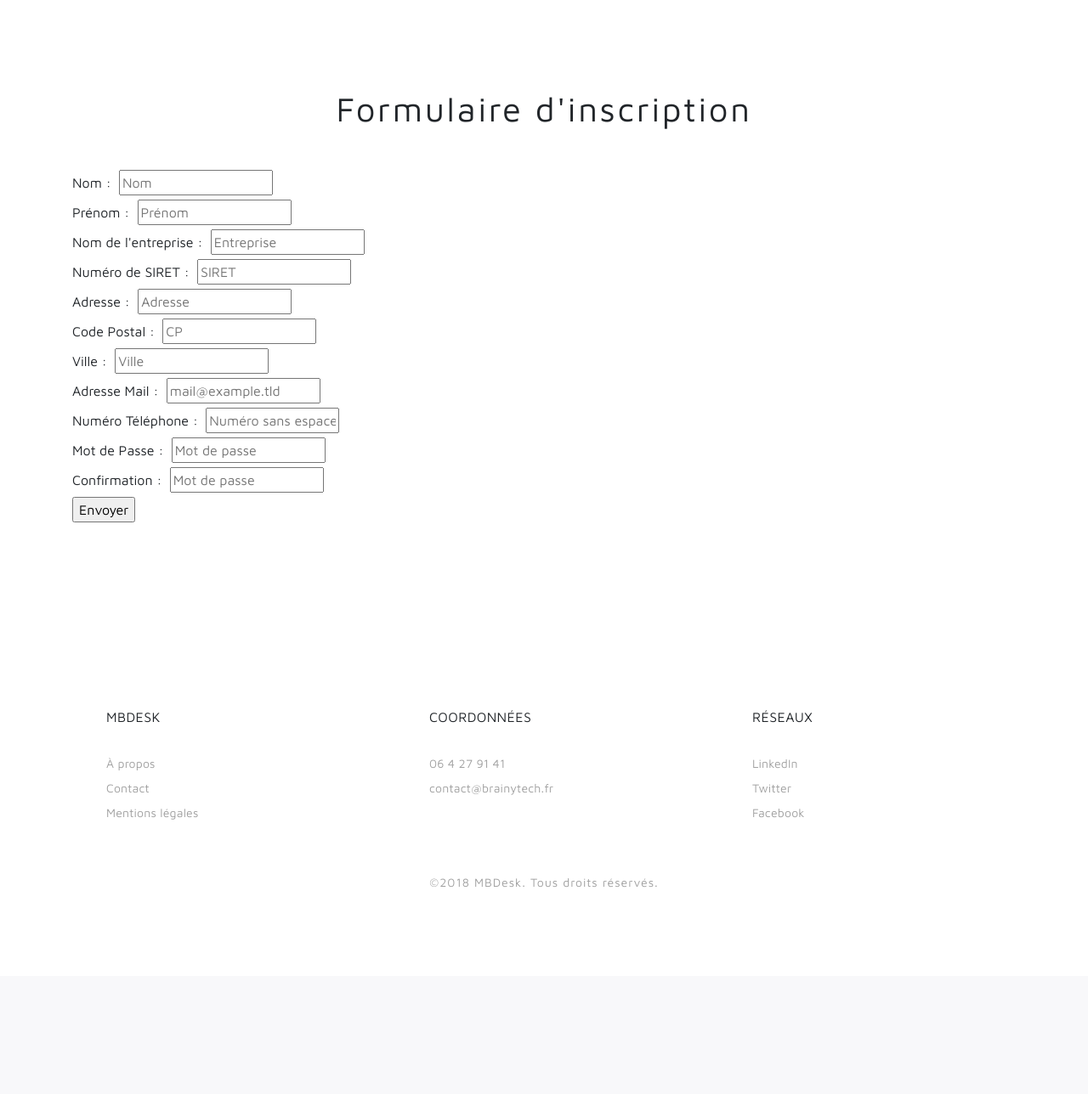
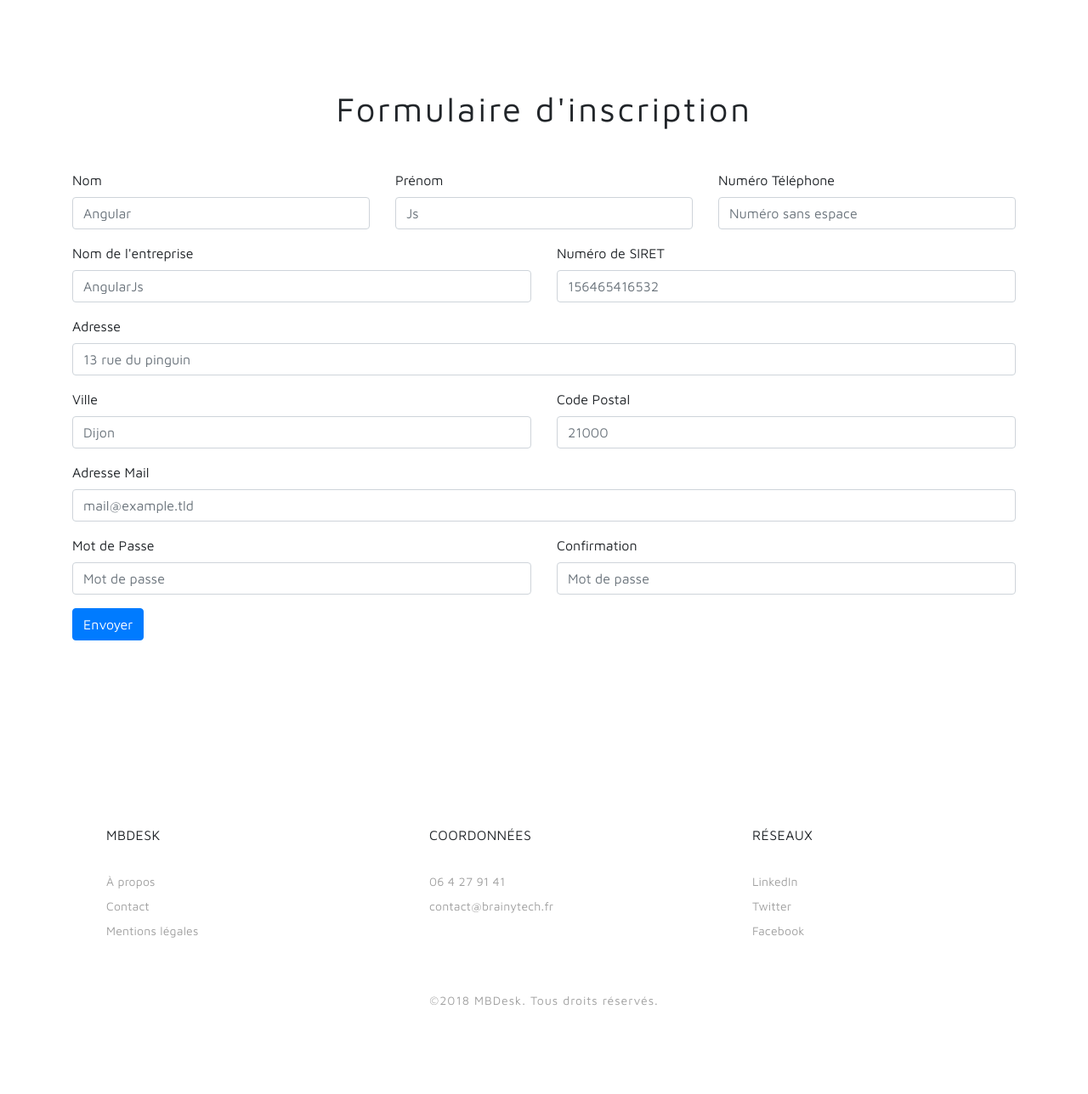
Before and after one commit to julien-pintodafonseca/My_Brainy_Desk, a PHP site: page /inscription.php in a window 1280 px wide. Shown: the part 502-1790 px from the top of the page at 85% size. Before the commit the page ends 1546 px from the top, so only its background shows below. Run offline with PHP 8.4, Linux system fonts and the light colour scheme.

Commit message:
Mise à jour de l'UX de l'inscription

```diff
--- a/inscription.php
+++ b/inscription.php
@@ -139,40 +139,96 @@ require_once('components/class/database.php');
 					?>
 					</p>
 					<form action="#" method="post" id="registration-form">
-						<label for="nom">Nom :&nbsp;</label>
-						<input type="text" name="nom" placeholder="Nom" maxlength="255" required/><br />
 
-						<label for="prenom">Prénom :&nbsp;</label>
-						<input type="text" name="prenom" placeholder="Prénom" maxlength="255" required/><br />
 
-						<label for="entreprise">Nom de l'entreprise :&nbsp;</label>
-						<input type="text" name="entreprise" placeholder="Entreprise" maxlength="255" required/><br />
+                        <div class="row">
+                            <div class="col">
+                                <div class="form-group">
+                                    <label for="nom">Nom</label>
+                                    <input type="text" class="form-control" id="nom" placeholder="Angular" maxlength="255" required>
+                                </div>
+                            </div>
+                            <div class="col">
+                                <div class="form-group">
+                                    <label for="prenom">Prénom</label>
+                                    <input type="text" class="form-control" id="prenom" placeholder="Js" maxlength="255" required>
+                                </div>
+                            </div>
+                            <div class="col">
+                                <div class="form-group">
+                                    <label for="tel">Numéro Téléphone</label>
+                                    <input type="tel" class="form-control" name="tel" placeholder="Numéro sans espace" size="17" maxlength="10" required>
+                                </div>
+                            </div>
+                        </div>
 
-						<label for="siret">Numéro de SIRET :&nbsp;</label>
-						<input type="text" name="siret" placeholder="SIRET" maxlength="14" required/><br />
 
-						<label for="adresse">Adresse :&nbsp;</label>
-						<input type="text" name="adresse" placeholder="Adresse" maxlength="255" required/><br />
 
-						<label for="cp">Code Postal :&nbsp;</label>
-						<input type="text" name="cp" placeholder="CP" maxlength="5" required/><br />
+                        <div class="row">
+                            <div class="col">
+                                <div class="form-group">
+                                    <label for="entreprise">Nom de l'entreprise</label>
+                                    <input type="text" class="form-control" id="entreprise" placeholder="AngularJs" maxlength="255" required>
+                                </div>
+                            </div>
+                            <div class="col">
+                                <div class="form-group">
+                                    <label for="siret">Numéro de SIRET</label>
+                                    <input type="text" class="form-control" id="siret" placeholder="156465416532" maxlength="14" required>
+                                </div>
+                            </div>
+                        </div>
 
-                        <label for="ville">Ville :&nbsp;</label>
-                        <input type="text" name="ville" id="ville" placeholder="Ville" maxlength="255" required /><br />
+                        <div class="row">
+                            <div class="col">
+                                <div class="form-group">
+                                    <label for="adresse">Adresse</label>
+                                    <input type="text" class="form-control" id="adresse" placeholder="13 rue du pinguin" maxlength="255" required>
+                                </div>
+                            </div>
+                        </div>
 
-						<label for="email">Adresse Mail :&nbsp;</label>
-						<input type="email" name="email" placeholder="mail@example.tld" maxlength="255" required/><br />
+                        <div class="row">
+                            <div class="col">
+                                <div class="form-group">
+                                    <label for="ville">Ville</label>
+                                    <input type="text" class="form-control" id="ville" placeholder="Dijon" maxlength="255" required>
+                                </div>
+                            </div>
+                            <div class="col">
+                                <div class="form-group">
+                                    <label for="cp">Code Postal</label>
+                                    <input type="text" class="form-control" id="cp" placeholder="21000" maxlength="5" required>
+                                </div>
+                            </div>
+                        </div>
 
-						<label for="tel">Numéro Téléphone :&nbsp;</label>
-						<input type="tel" name="tel" placeholder="Numéro sans espace" size="17" maxlength="10" required/><br />
+                        <div class="row">
+                            <div class="col">
+                                <div class="form-group">
+                                    <label for="email">Adresse Mail</label>
+                                    <input type="email" class="form-control" name="email" placeholder="mail@example.tld" maxlength="255" required>
+                                </div>
+                            </div>
+                        </div>
 
-						<label for="mdp">Mot de Passe :&nbsp;</label>
-						<input type="password" name="mdp" placeholder="Mot de passe" maxlength="255"  required/><br />
 
-						<label for="c_mdp">Confirmation :&nbsp;</label>
-						<input type="password" name="c_mdp" placeholder="Mot de passe" maxlength="255"  required/><br />
+                        <div class="row">
+                            <div class="col">
+                                <div class="form-group">
+                                    <label for="mdp">Mot de Passe</label>
+                                    <input type="password" class="form-control" name="mdp" placeholder="Mot de passe" maxlength="255" required>
+                                </div>
+                            </div>
+                            <div class="col">
+                                <div class="form-group">
+                                    <label for="c_mdp">Confirmation</label>
+                                    <input type="password" class="form-control" name="c_mdp" placeholder="Mot de passe" maxlength="255" required>
+                                </div>
+                            </div>
+                        </div>
 
-						<input type="submit" value="Envoyer" />
+                        <button type="submit" class="btn btn-primary">Envoyer</button>
 					</form>
                 </div>
             </div>
```
